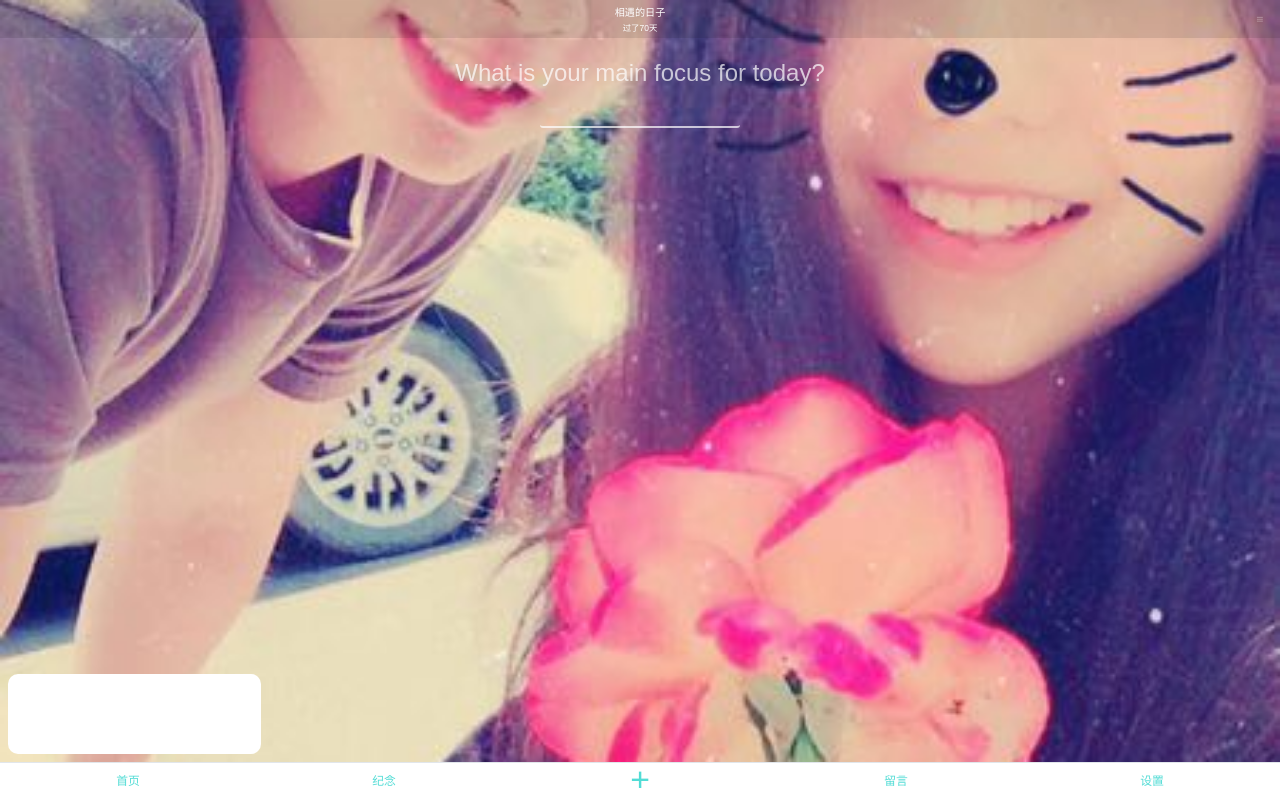
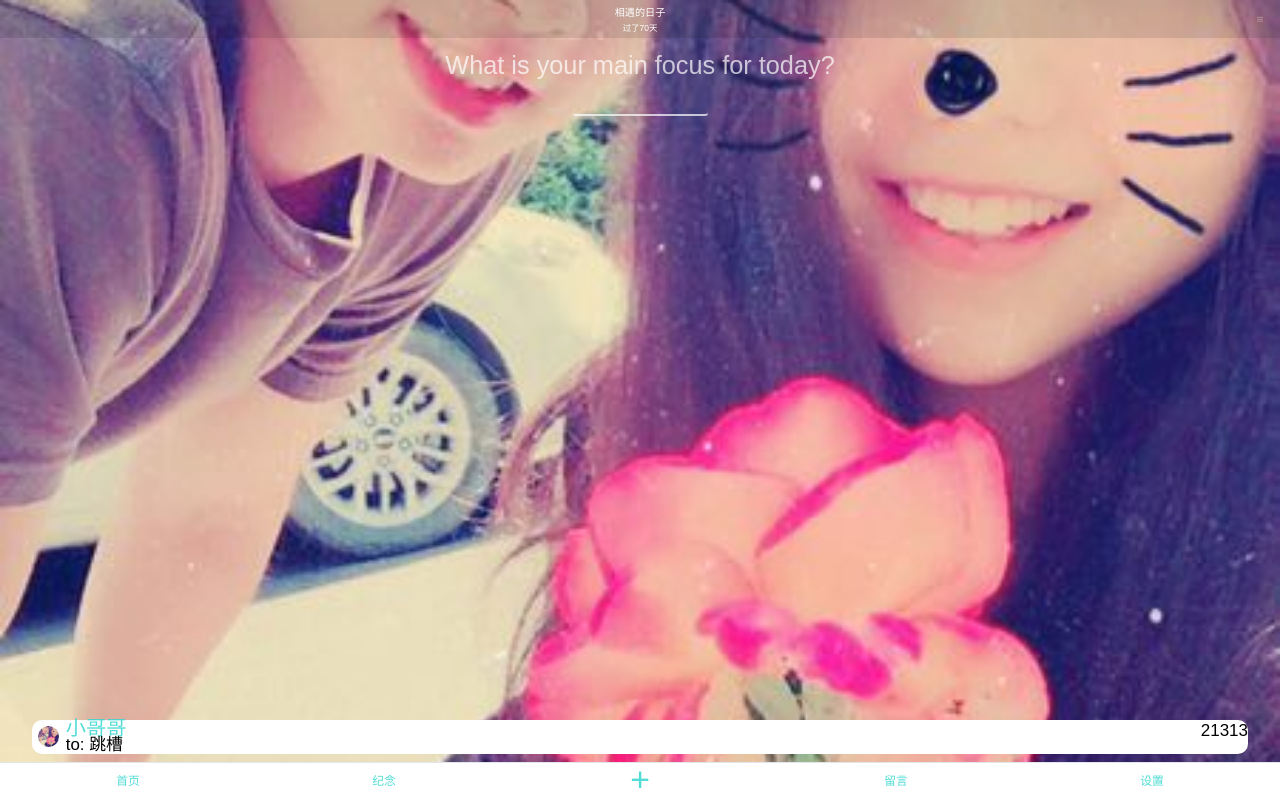
Before and after one commit to zhaoTongTong/US, a React (Create React App) app: page / in a window 1280 px wide. Built offline with nearby package versions, Linux system fonts and the light colour scheme.

Commit message:
添加tag中的头像，todos

```diff
--- a/src/containers/Home.js
+++ b/src/containers/Home.js
@@ -5,12 +5,12 @@ import '../css/home.css'
 
 class Home extends React.Component {
   render() {
-		return(
+    return (
       <div className="homePage">
-				<HomeHeader />
-				<Todo />
-				<Lovetag />
-				<MainFooter />
+        <HomeHeader/>
+        <Todo/>
+        <Lovetag/>
+        <MainFooter/>
       </div>
     )
   }
@@ -31,7 +31,16 @@ class Lovetag extends React.Component {
   render() {
     return (
       <div className="lovetag">
-
+        <div className="left">
+          <div className="face"></div>
+          <div className="basicInfo">
+            <div className="nickName">小哥哥</div>
+            <div className="currentFocus">to: 跳槽</div>
+          </div>
+        </div>
+        <div className="right">
+          21313
+        </div>
       </div>
     )
   }
--- a/src/css/home.css
+++ b/src/css/home.css
@@ -40,17 +40,17 @@
 
 /*首页TODO组件*/
 .todo {
-	margin-top: 20px;
-  line-height: 30px;
+	margin-top: 2rem;
 	text-align: center;
-	font-size: 24px;
+	font-size: 3rem;
 	color: rgba(255, 255, 255, 0.7);
 }
 .todo input {
   display: block;
+  padding: 0;
 	border: 0;
 	border-bottom:2px solid rgba(255, 255, 255, 0.7);
-  width: 200px;
+  width: 16rem;
   margin: 0 auto;
   background-color: transparent;
 }
@@ -61,10 +61,40 @@
 .lovetag {
   position: absolute;
   bottom: 5.5rem;
-  height: 80px;
+  height: 4rem;
   background-color: #ffffff;
-  width: 30rem;
-  left: 8px;
+  width: 95%;
+  left: 2.5%;
   border-radius: 10px;
+  display: flex;
+}
+.left, .right {
+  flex: 1;
+  height: 4rem;
+  /*line-height: 4rem;*/
+}
+.right {
+  text-align: right;
+}
+.face {
+  float: left;
+  background: url(../img/mmexport1505715388869.jpg) no-repeat center center;
+  background-size: cover;
+  margin: 0.75rem;
+  height: 2.5rem;
+  width: 2.5rem;
+  border-radius: 50%;
+}
+.basicInfo {
+  float: left;
+  height: 4rem;
+  line-height: 2rem;
+}
+.nickName {
+  font-size: 2.4rem;
+  color: rgba(52,214,206,0.85);
+}
+.currentFocus {
+  font-size: 2rem;
 }
 /*首页tag组件结束*/
```
Lines whose indentation alone changed are shown as unchanged.
